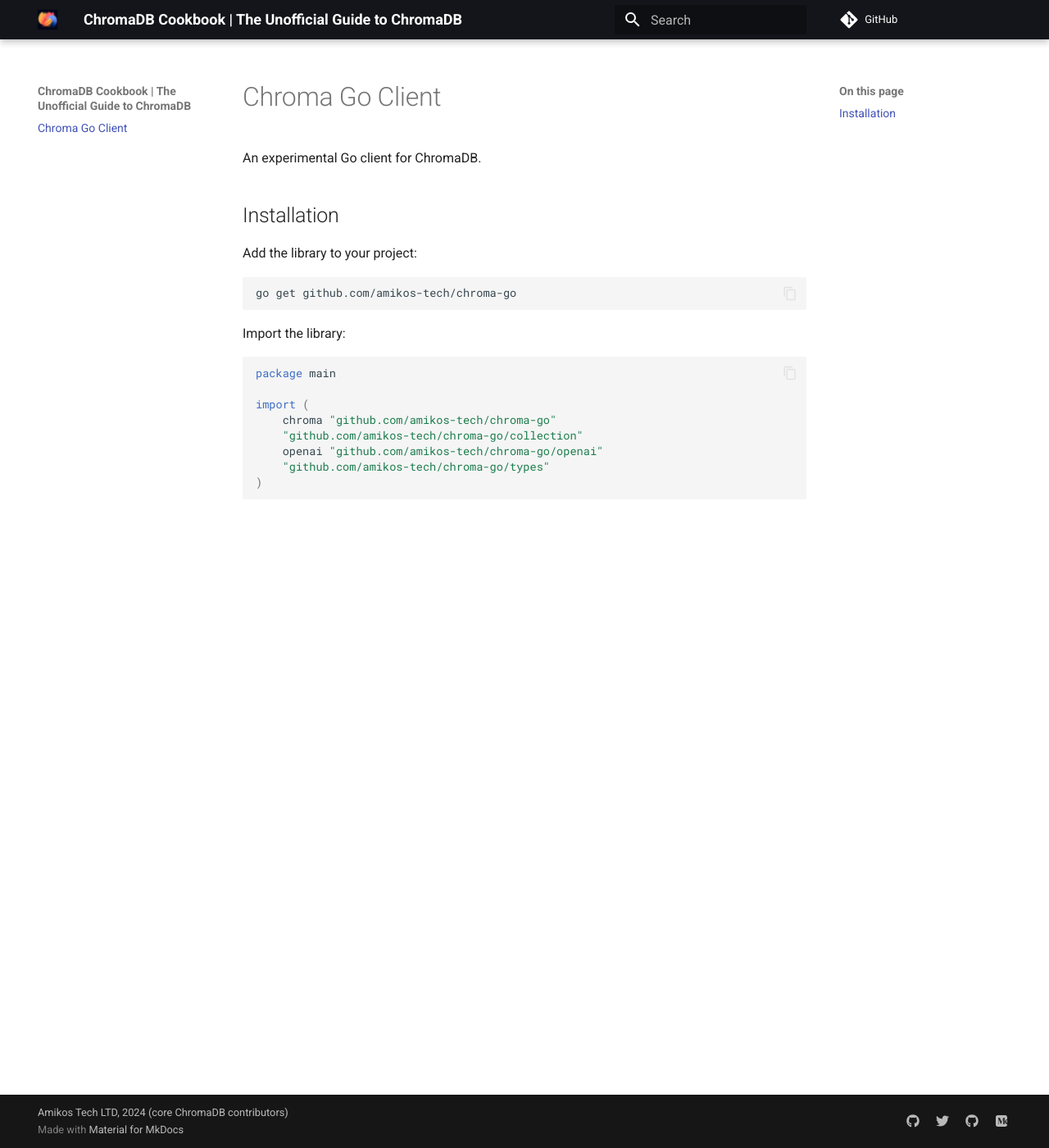
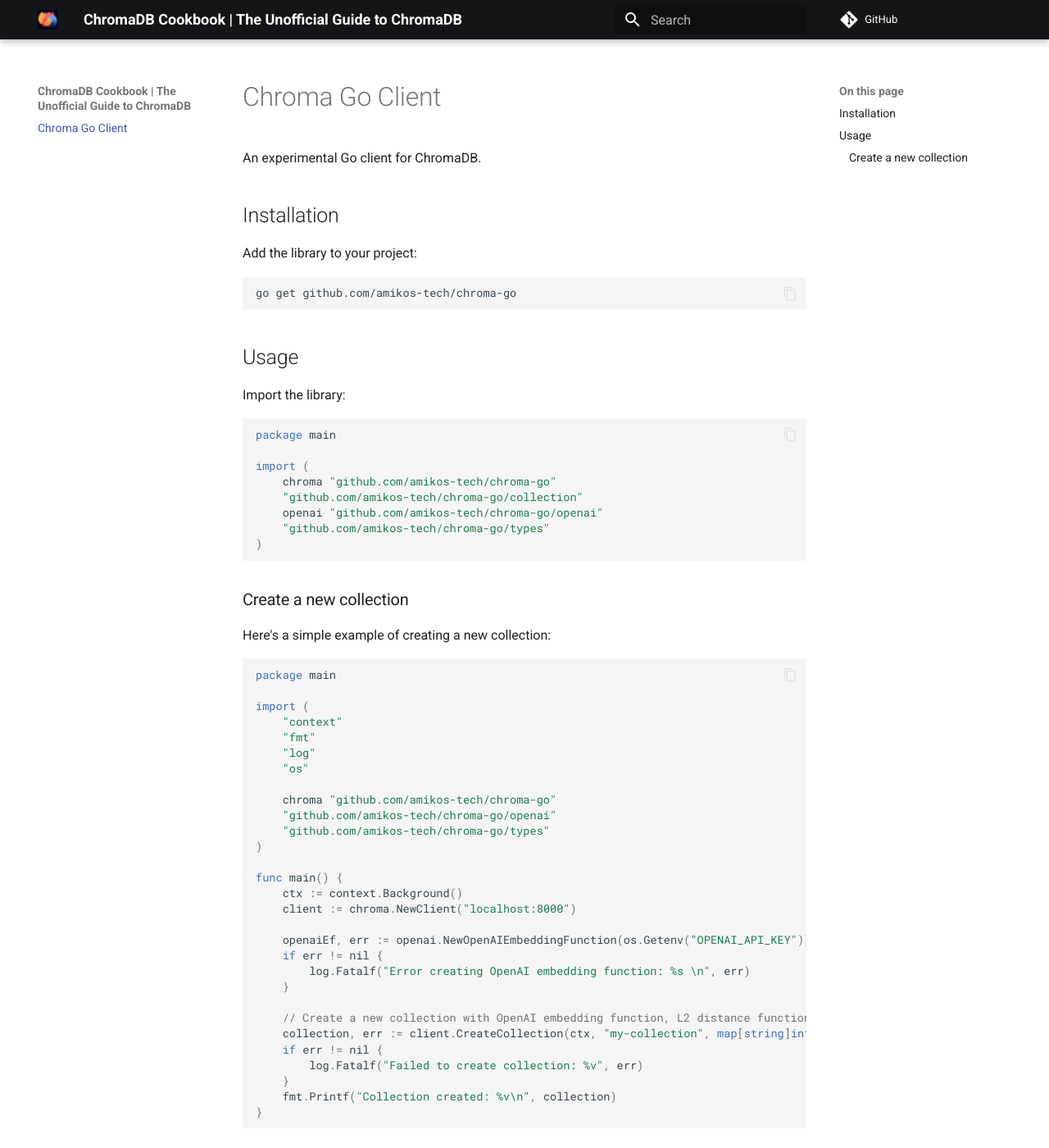
Before and after one commit to amikos-tech/chroma-go, an MkDocs documentation site: the page built from docs/docs/index.md, in a window 1280 px wide and 1400 px high. Shown: the whole window at 82% size. Built offline with MkDocs 1.6.1 and Material for MkDocs 9.7.7, drawn with Linux system fonts in a browser that asks for light colours; comment, search, counter and statistics services are not loaded.

Commit message:
docs: Added create collection example

````diff
--- a/docs/docs/index.md
+++ b/docs/docs/index.md
@@ -11,6 +11,7 @@ Add the library to your project:
 go get github.com/amikos-tech/chroma-go
 ```
 
+## Usage
 
 Import the library:
 
@@ -24,3 +25,39 @@ import (
     "github.com/amikos-tech/chroma-go/types"
 )
 ```
+
+### Create a new collection
+
+Here's a simple example of creating a new collection:
+
+```go
+package main
+
+import (
+	"context"
+	"fmt"
+	"log"
+	"os"
+
+	chroma "github.com/amikos-tech/chroma-go"
+	"github.com/amikos-tech/chroma-go/openai"
+	"github.com/amikos-tech/chroma-go/types"
+)
+
+func main() {
+	ctx := context.Background()
+	client := chroma.NewClient("localhost:8000")
+
+	openaiEf, err := openai.NewOpenAIEmbeddingFunction(os.Getenv("OPENAI_API_KEY"))
+	if err != nil {
+		log.Fatalf("Error creating OpenAI embedding function: %s \n", err)
+	}
+
+	// Create a new collection with OpenAI embedding function, L2 distance function and metadata
+	collection, err := client.CreateCollection(ctx, "my-collection", map[string]interface{}{"key1": "value1"}, true, openaiEf, types.L2)
+	if err != nil {
+		log.Fatalf("Failed to create collection: %v", err)
+	}
+	fmt.Printf("Collection created: %v\n", collection)
+}
+```
````
